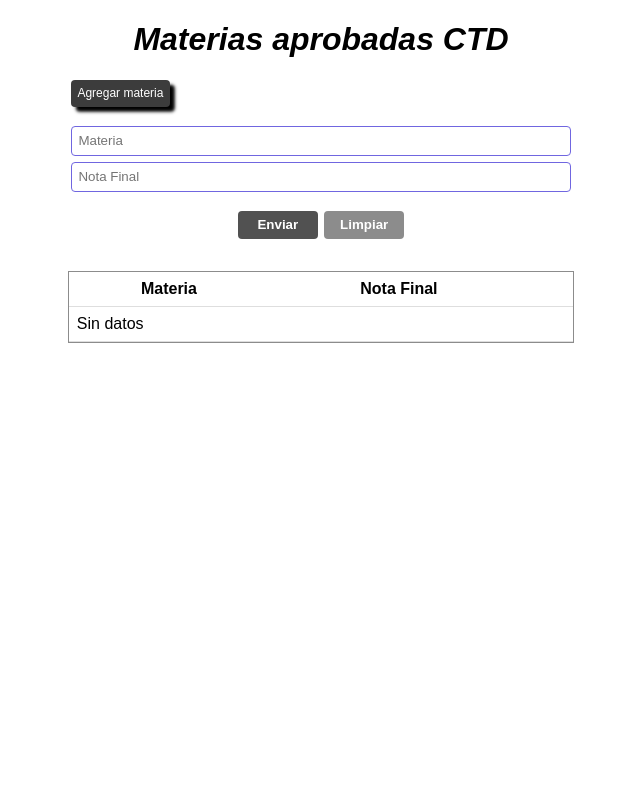
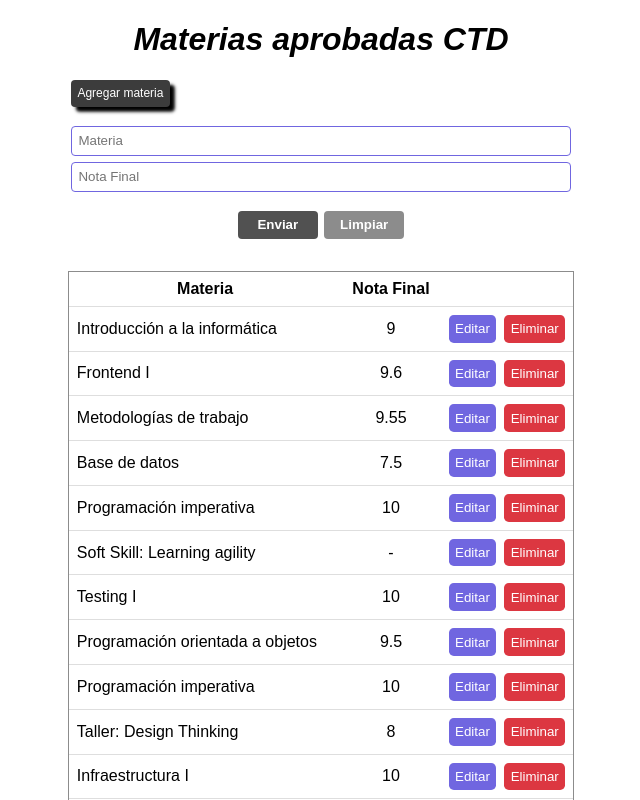
Before and after one commit to glorialunar/CrudApp, a React (Create React App) app: page / in a window 1280 px wide. Shown: the top 800 px of the page, without its empty margins (319-959 px from the left). Built offline with nearby package versions, Linux system fonts and the light colour scheme; data requests are answered from the project's data file; the HTML template or start-up script is replaced by a standard one.

Commit message:
Inicializando el estado con AJAX

```diff
--- a/src/components/CrudApp.js
+++ b/src/components/CrudApp.js
@@ -1,19 +1,36 @@
-import React, { useState } from 'react';
+import React, { useEffect, useState } from 'react';
 import Swal from 'sweetalert2';
 import {v4 as uuid} from 'uuid';
+import { helpHttp } from '../helpers/helpHttp';
 import CrudForm from "./CrudForm"
 import CrudTable from "./CrudTable"
 
 export default function CrudApp ()  {
     const [db, setDb] = useState([]);
     const [dataToEdit, setDataToEdit] = useState(null);
+    let api = helpHttp();
+    let url = "http://localhost:5000/ctd";
+
+    useEffect(() => {
+        api.get(url).then((res) =>{
+            if(!res.err){
+                setDb(res);
+            }else{
+                setDb(null);
+            }
+        })
+    }, []);
+
 
     const createData = (data) => {
-        data.id = uuid();
-        setDb([
-            ...db,
-            data
-        ])
+        if(data.name !== undefined || data.finalCore !== undefined){
+            data.id = uuid();
+            setDb([
+                ...db,
+                data
+            ])
+        }
+        console.log(data);
     };
 
     const updateData = (data) => {
--- a/src/helpers/helpHttp.js
+++ b/src/helpers/helpHttp.js
@@ -20,7 +20,7 @@ export const helpHttp = () => {
         options.body = JSON.stringify(options.body) || false;
         if(!options.body) delete options.body;
 
-        console.log(options);
+        // console.log(options);
 
         //Si después de 3s, no hay respuesta del servidor, entonces que aborte la op.
         setTimeout(() => {
```
